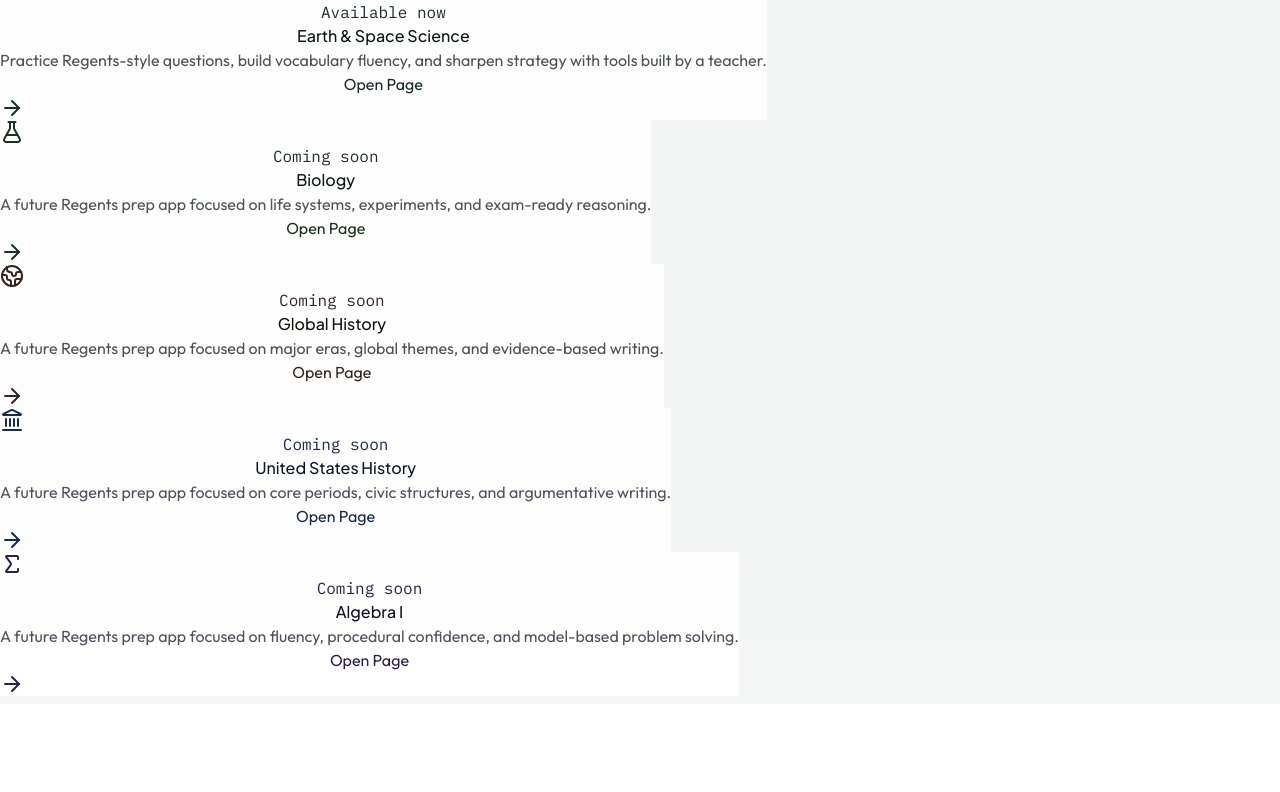
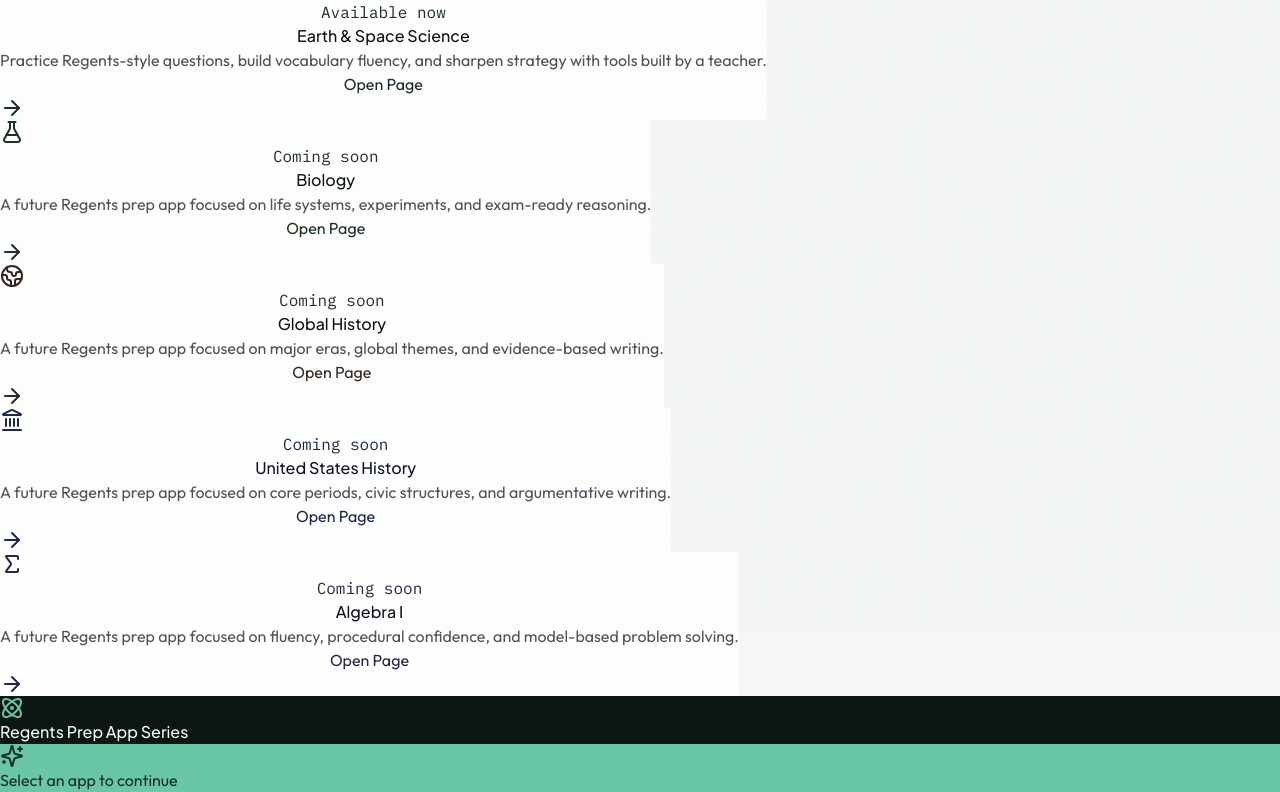
Before and after one commit to mekambo4/mekambo-site, a React (Vite) app: page / in a window 1280 px wide. Shown: the part 246-1038 px from the top of the page. Before the commit the page ends 950 px from the top, so only its background shows below. Built offline with nearby package versions, Linux system fonts and the light colour scheme.

Commit message:
Reduce app hero heading padding and add landing footer

```diff
--- a/src/App.jsx
+++ b/src/App.jsx
@@ -287,6 +287,17 @@ function LandingPage({ onOpenApp }) {
           ))}
         </div>
       </section>
+
+      <footer className="px-6 pb-12 pt-6 md:px-10 lg:px-0" style={{ backgroundColor: baseTheme.ink, color: baseTheme.cream }}>
+        <div className="mx-auto flex max-w-6xl flex-col gap-4 border-t border-white/20 pt-8 md:flex-row md:items-center md:justify-between">
+          <div className="flex items-center gap-2 font-title text-lg">
+            <Atom className="h-5 w-5" style={{ color: baseTheme.accent }} /> Regents Prep App Series
+          </div>
+          <div className="inline-flex items-center gap-2 rounded-full px-5 py-3 text-sm font-semibold" style={{ backgroundColor: baseTheme.accent, color: baseTheme.moss }}>
+            <Sparkles className="h-4 w-4" /> Select an app to continue
+          </div>
+        </div>
+      </footer>
     </div>
   );
 }
@@ -328,7 +339,7 @@ function Hero({ app }) {
       <div className="absolute inset-0" style={{ background: `linear-gradient(180deg, ${theme.ink}88 0%, ${theme.ink}CC 65%, ${theme.ink} 100%)` }} />
       <div className="absolute inset-0" style={{ background: `linear-gradient(90deg, ${theme.ink}CC 10%, transparent 70%)` }} />
 
-      <div className="relative mx-auto flex h-full max-w-6xl items-center px-6 pb-5 pt-12 md:px-10 md:pb-7 md:pt-14 lg:px-0">
+      <div className="relative mx-auto flex h-full max-w-6xl items-center px-6 pb-2 pt-6 md:px-10 md:pb-3 md:pt-8 lg:px-0">
         <div className="max-w-4xl text-white">
           <p className="animate-fade-up font-mono text-xs uppercase tracking-[0.2em] text-[#C3E7D9]" style={{ animationDelay: '0.15s' }}>
             <CalendarClock className="mr-2 inline h-4 w-4" /> Regents target: {app.examDate}
```
